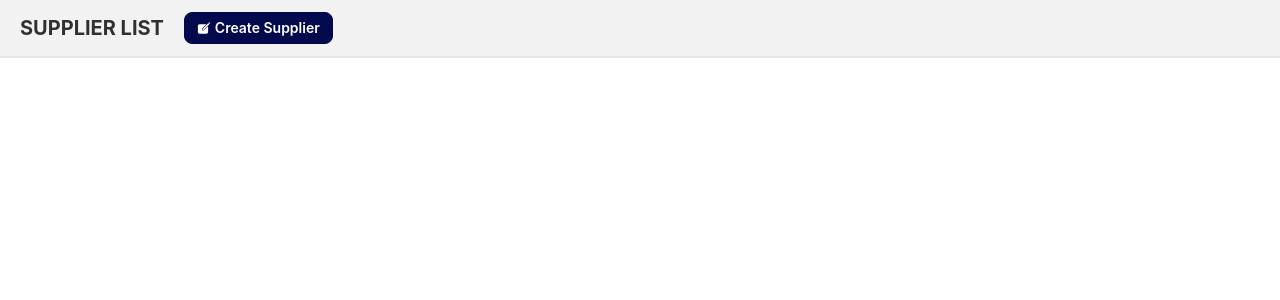
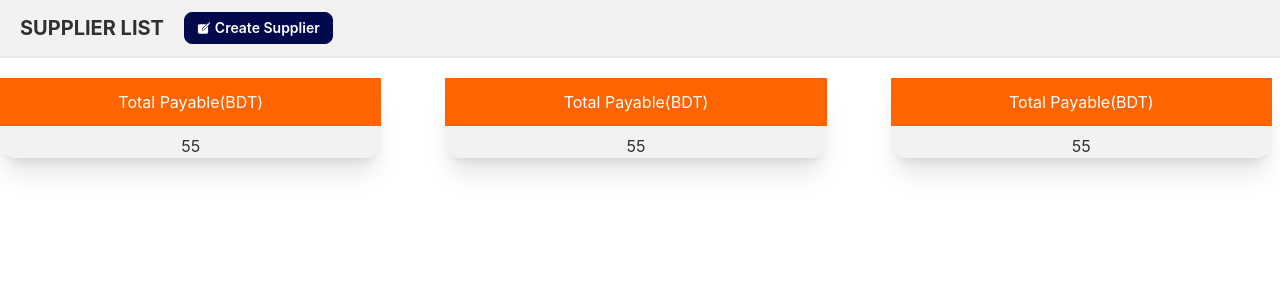
Before and after one commit to md-najmul-haque/medical-store-software, a React (Create React App) app: page / in a window 1280 px wide. Shown: the top 300 px of the page. Built offline with nearby package versions, Linux system fonts and the light colour scheme; what tw-elements would draw is missing.

Commit message:
card added

```diff
--- a/src/components/SupplierList.js
+++ b/src/components/SupplierList.js
@@ -11,6 +11,29 @@ const SupplierList = () => {
                 <h1 className='uppercase text-xl font-bold text-left'>Supplier List</h1>
                 <Link to='' className="btn btn-primary text-white normal-case btn-sm ml-5" ><span className="mr-1"><IoIosCreate /></span> Create Supplier</Link>
             </div>
+            <div className="flex gap-16 justify-end mt-5 mr-2">
+                <div className="card w-96 p-0 bg-base-100 shadow-xl">
+                    <div className="card-body p-0">
+                        <h2 className="bg-secondary p-3 text-white">Total Payable(BDT)</h2>
+                        <p>55</p>
+                    </div>
+                </div>
+
+                <div className="card w-96 p-0 bg-base-100 shadow-xl">
+                    <div className="card-body p-0">
+                        <h2 className="bg-secondary p-3 text-white">Total Payable(BDT)</h2>
+                        <p>55</p>
+                    </div>
+                </div>
+
+                <div className="card w-96 p-0 bg-base-100 shadow-xl">
+                    <div className="card-body p-0">
+                        <h2 className="bg-secondary p-3 text-white">Total Payable(BDT)</h2>
+                        <p>55</p>
+                    </div>
+                </div>
+
+            </div>
         </div>
     )
 }
```
